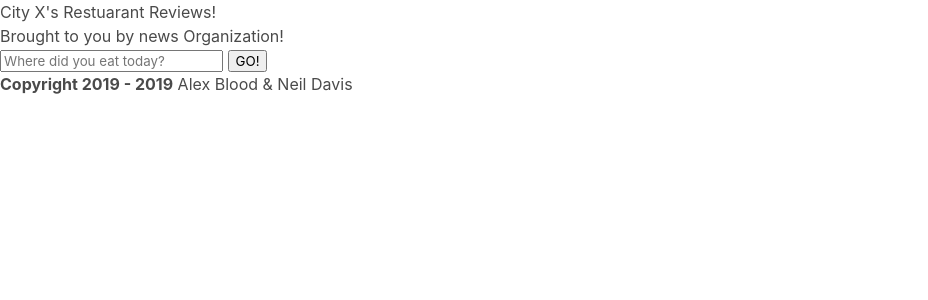
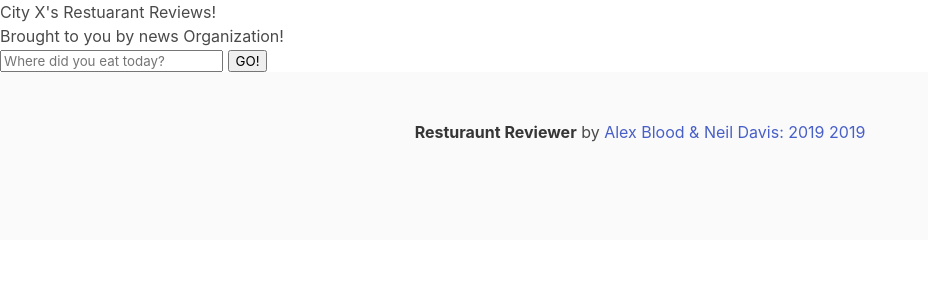
Before and after one commit to RPG-Alex/SEP-Restaurant-Reviewer, a PHP site: page /SEP-Restaurant-Reviewer/index.php in a window 1280 px wide. Shown: the part 56-356 px from the top of the page, without its empty margins (0-928 px from the left). Run offline with PHP 8.4, Linux system fonts and the light colour scheme; some libraries are stand-ins or nearby versions.

Commit message:
added footer styling

```diff
--- a/view/all/footer.php
+++ b/view/all/footer.php
@@ -1,5 +1,10 @@
-<footer>
-  <b>Copyright 2019 - <?php echo date('Y'); //returns current copyright range?></b> Alex Blood & Neil Davis
-</footer>
+<footer class="footer">
+      <div class="content has-text-centered">
+        <p>
+          <strong>Resturaunt Reviewer</strong> by <a href="https://github.com/alexbteacher/SEP-Restaurant-Reviewer">Alex Blood & Neil Davis: 2019 <?php echo date('Y'); //returns current copyright range?></a>
+        </p>
+      </div>
+    </footer>
+
   </body>
 </html>
```
